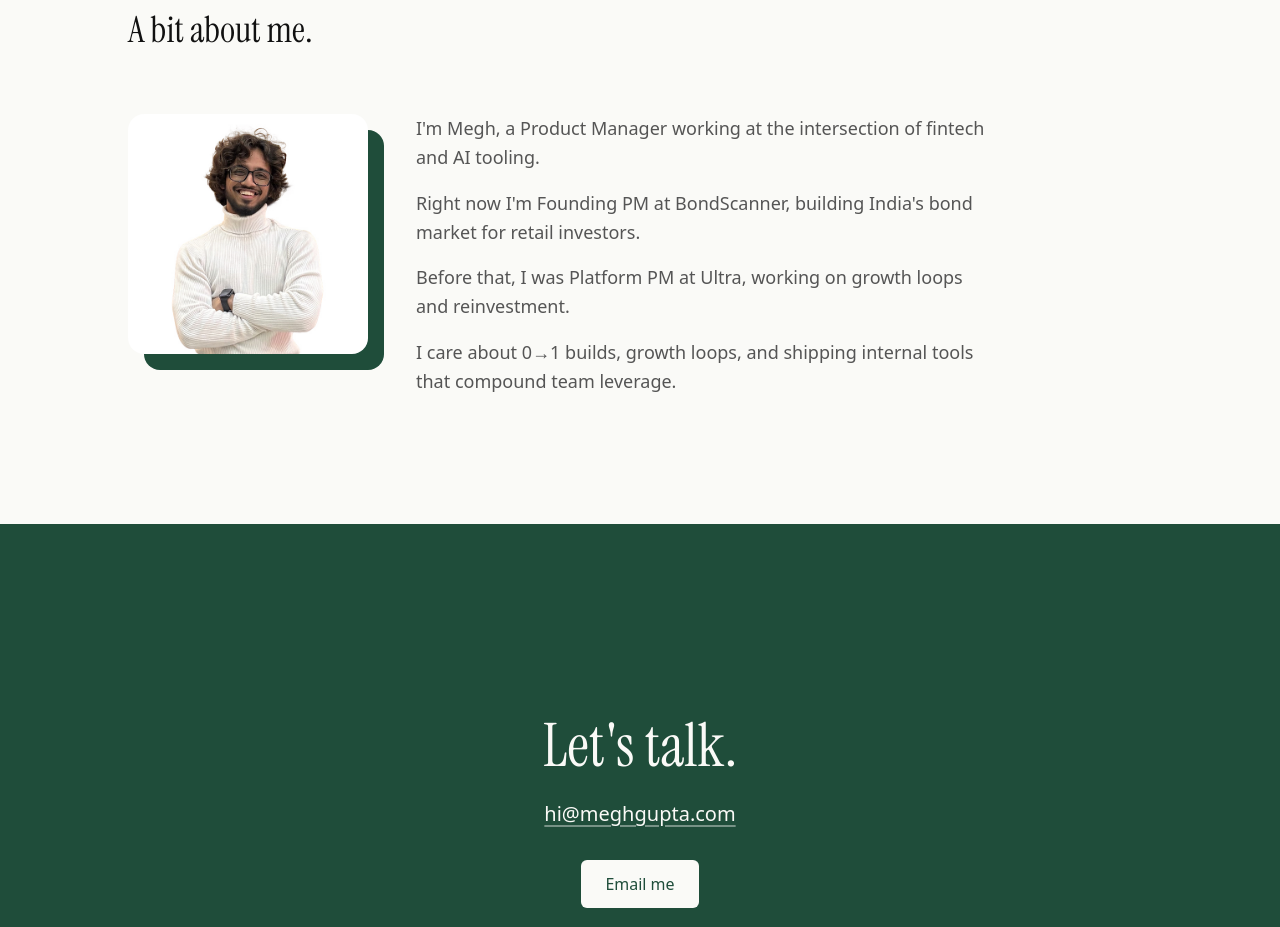
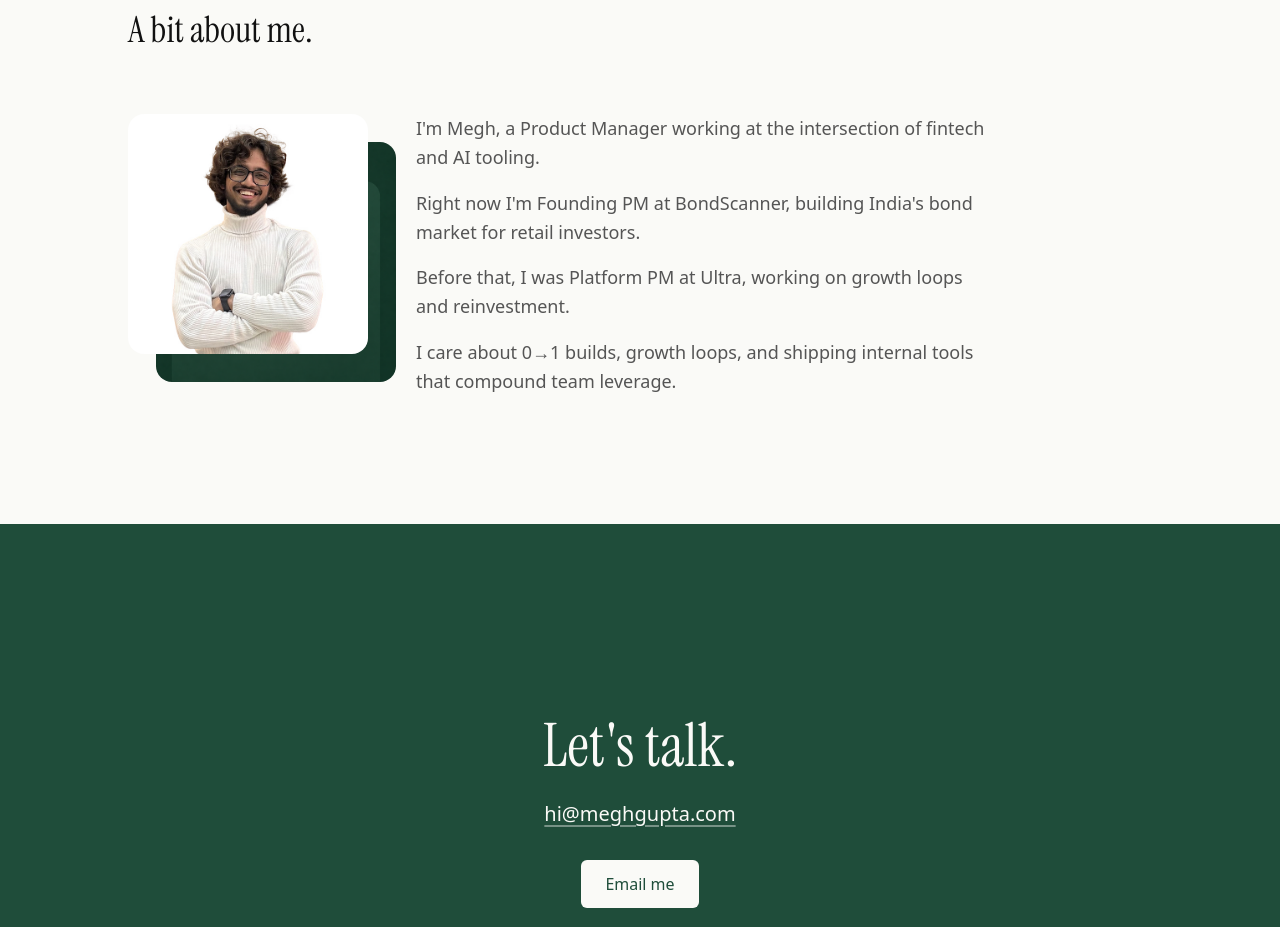
Before and after one commit to medigitaldiary/megh-gupta-portfolio, a Next.js app: page / in a window 1280 px wide. Shown: the part 2760-3687 px from the top of the page. Built offline with nearby package versions, Linux system fonts and the light colour scheme.

Commit message:
Swap flat accent block for textured backdrop image in About photo
Replaces the solid bg-accent block behind the About photo with the
provided textured green backdrop asset, widened the offset slightly
so more of the texture reads.

```diff
--- a/app/page.tsx
+++ b/app/page.tsx
@@ -70,8 +70,15 @@ export default function Home() {
               <div className="relative h-[200px] w-[200px] shrink-0 md:h-[240px] md:w-[240px]">
                 <div
                   aria-hidden="true"
-                  className="absolute left-3 top-3 h-full w-full rounded-2xl bg-accent md:left-4 md:top-4"
-                />
+                  className="absolute left-5 top-5 h-full w-full overflow-hidden rounded-2xl md:left-7 md:top-7"
+                >
+                  <Image
+                    src="/images/about/photo-backdrop.png"
+                    alt=""
+                    fill
+                    className="object-cover"
+                  />
+                </div>
                 <Image
                   src="/images/about/megh.jpg"
                   alt="Megh Gupta"
```
Also changed, not shown: public/images/about/photo-backdrop.png (added).
